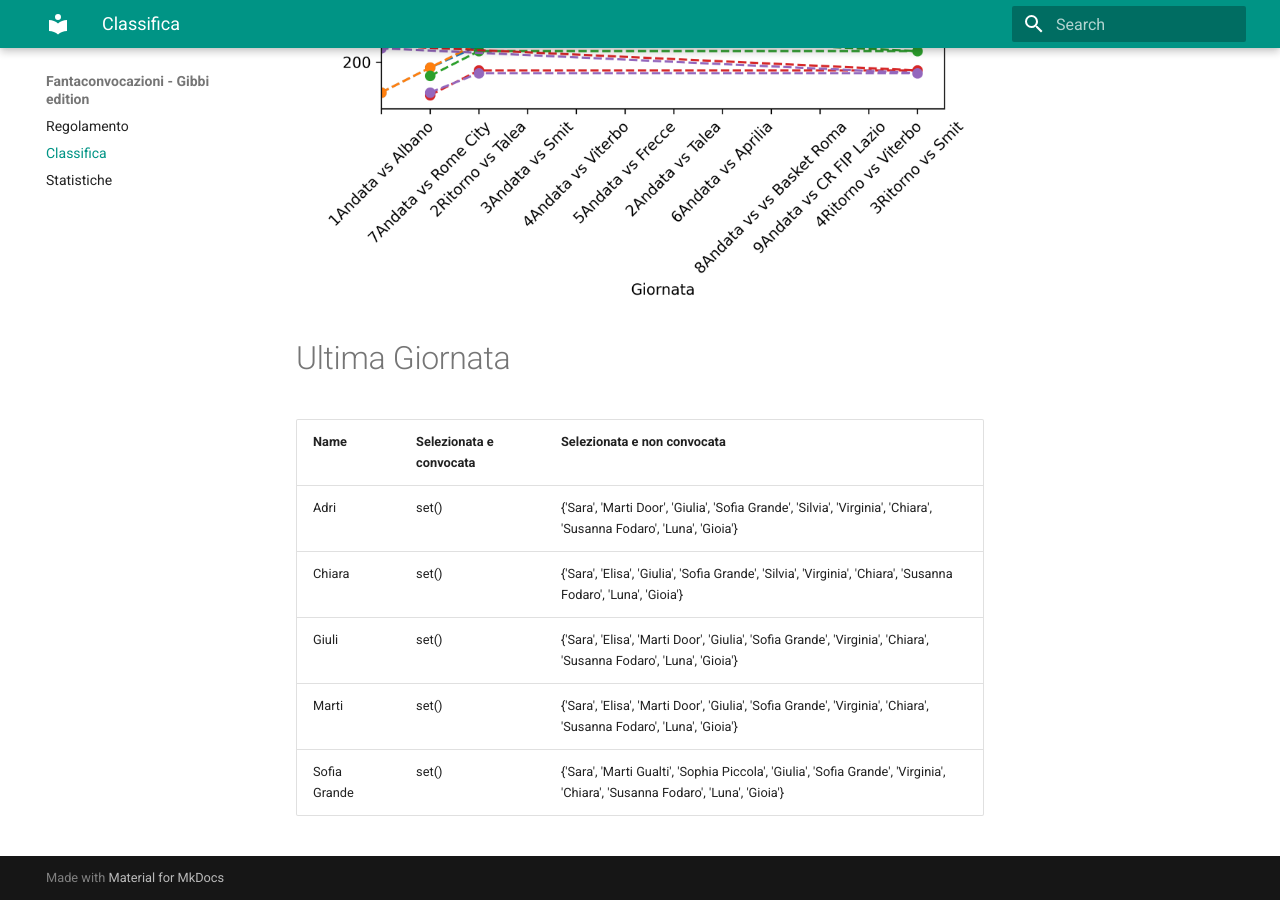
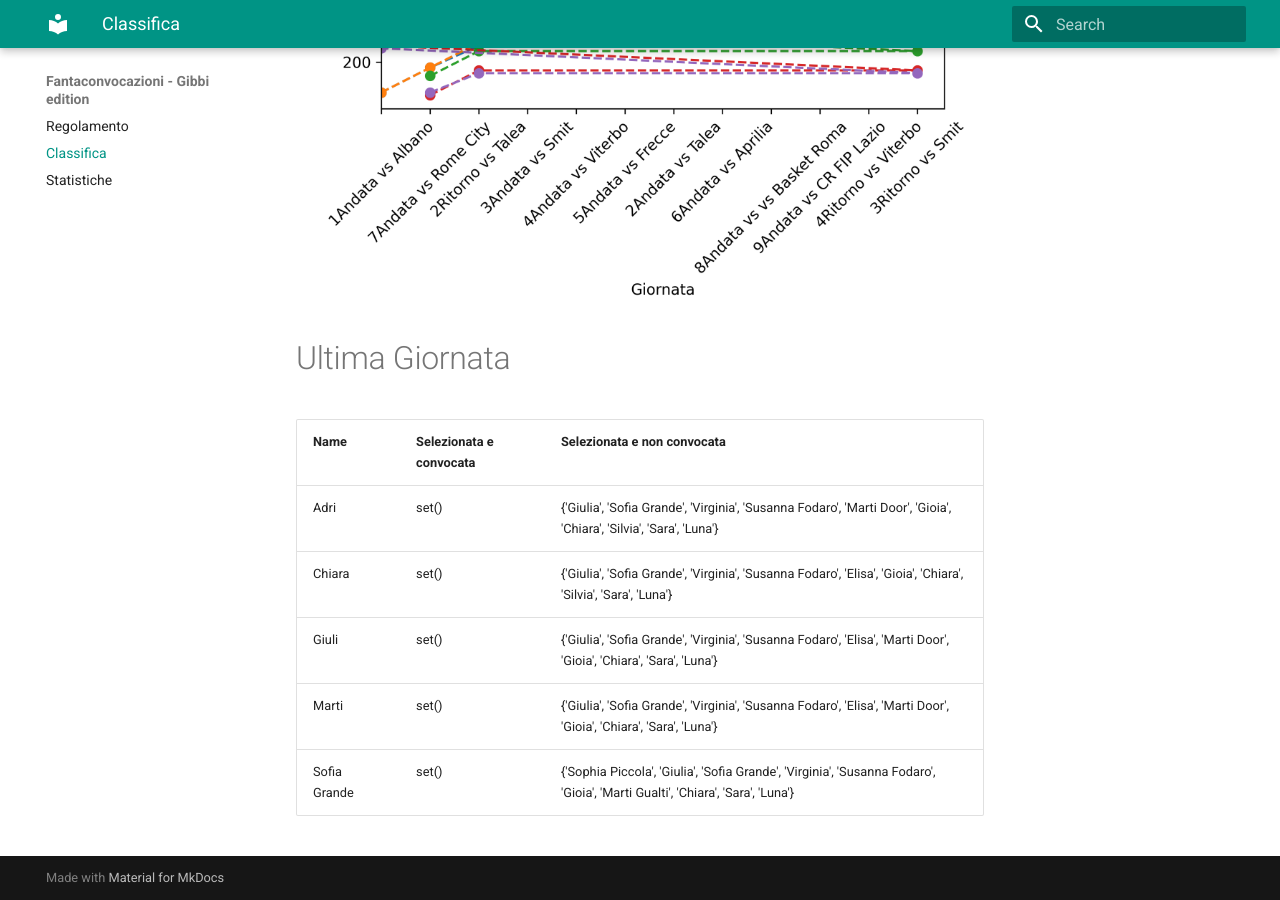
Before and after one commit to martinig94/fantagibbi, an MkDocs documentation site: the page built from docs/Classifica.md, in a window 1280 px wide and 900 px high, scrolled down 810 px. Built offline with MkDocs 1.6.1 and Material for MkDocs 9.7.7, drawn with Linux system fonts in a browser that asks for light colours.

Commit message:
Auto-update from main.py

```diff
--- a/docs/Classifica.md
+++ b/docs/Classifica.md
@@ -18,9 +18,9 @@
 <!-- START_TABLE CORRECT -->
 | Name         | Selezionata e convocata   | Selezionata e non convocata                                                                                                   |
 |:-------------|:--------------------------|:------------------------------------------------------------------------------------------------------------------------------|
-| Adri         | set()                     | {'Sara', 'Marti Door', 'Giulia', 'Sofia Grande', 'Silvia', 'Virginia', 'Chiara', 'Susanna Fodaro', 'Luna', 'Gioia'}           |
-| Chiara       | set()                     | {'Sara', 'Elisa', 'Giulia', 'Sofia Grande', 'Silvia', 'Virginia', 'Chiara', 'Susanna Fodaro', 'Luna', 'Gioia'}                |
-| Giuli        | set()                     | {'Sara', 'Elisa', 'Marti Door', 'Giulia', 'Sofia Grande', 'Virginia', 'Chiara', 'Susanna Fodaro', 'Luna', 'Gioia'}            |
-| Marti        | set()                     | {'Sara', 'Elisa', 'Marti Door', 'Giulia', 'Sofia Grande', 'Virginia', 'Chiara', 'Susanna Fodaro', 'Luna', 'Gioia'}            |
-| Sofia Grande | set()                     | {'Sara', 'Marti Gualti', 'Sophia Piccola', 'Giulia', 'Sofia Grande', 'Virginia', 'Chiara', 'Susanna Fodaro', 'Luna', 'Gioia'} |
+| Adri         | set()                     | {'Giulia', 'Sofia Grande', 'Virginia', 'Susanna Fodaro', 'Marti Door', 'Gioia', 'Chiara', 'Silvia', 'Sara', 'Luna'}           |
+| Chiara       | set()                     | {'Giulia', 'Sofia Grande', 'Virginia', 'Susanna Fodaro', 'Elisa', 'Gioia', 'Chiara', 'Silvia', 'Sara', 'Luna'}                |
+| Giuli        | set()                     | {'Giulia', 'Sofia Grande', 'Virginia', 'Susanna Fodaro', 'Elisa', 'Marti Door', 'Gioia', 'Chiara', 'Sara', 'Luna'}            |
+| Marti        | set()                     | {'Giulia', 'Sofia Grande', 'Virginia', 'Susanna Fodaro', 'Elisa', 'Marti Door', 'Gioia', 'Chiara', 'Sara', 'Luna'}            |
+| Sofia Grande | set()                     | {'Sophia Piccola', 'Giulia', 'Sofia Grande', 'Virginia', 'Susanna Fodaro', 'Gioia', 'Marti Gualti', 'Chiara', 'Sara', 'Luna'} |
 <!-- END_TABLE CORRECT -->
```
